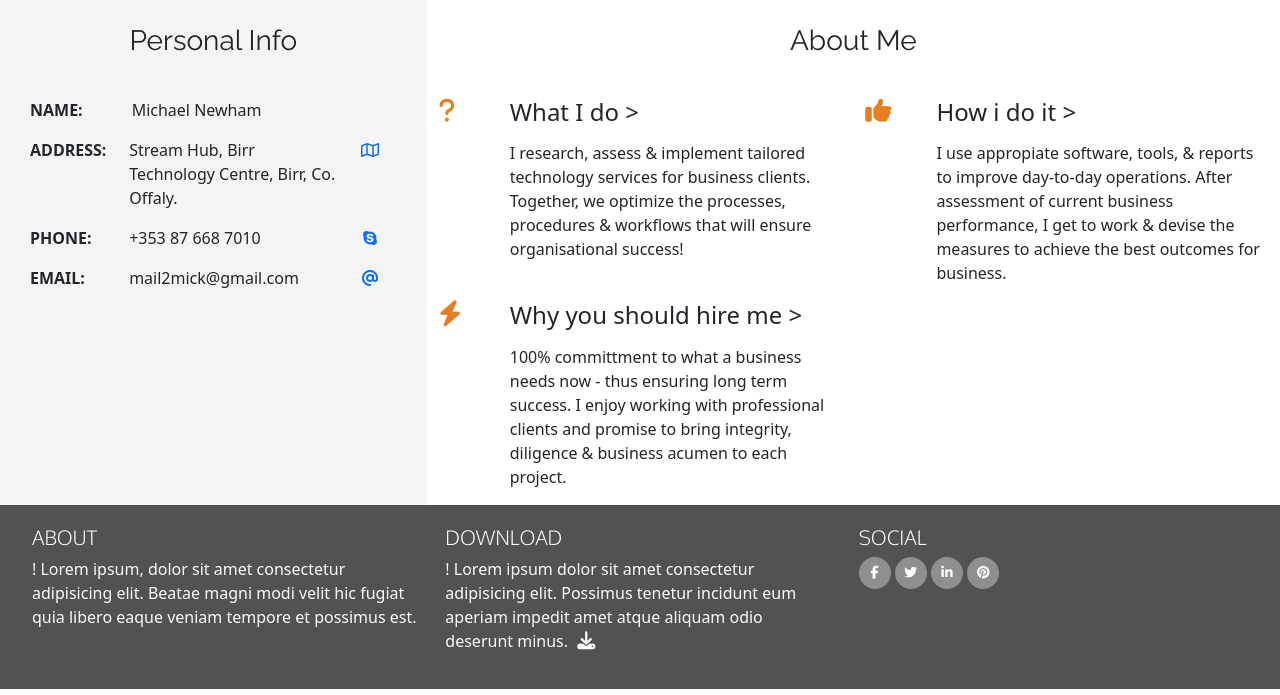
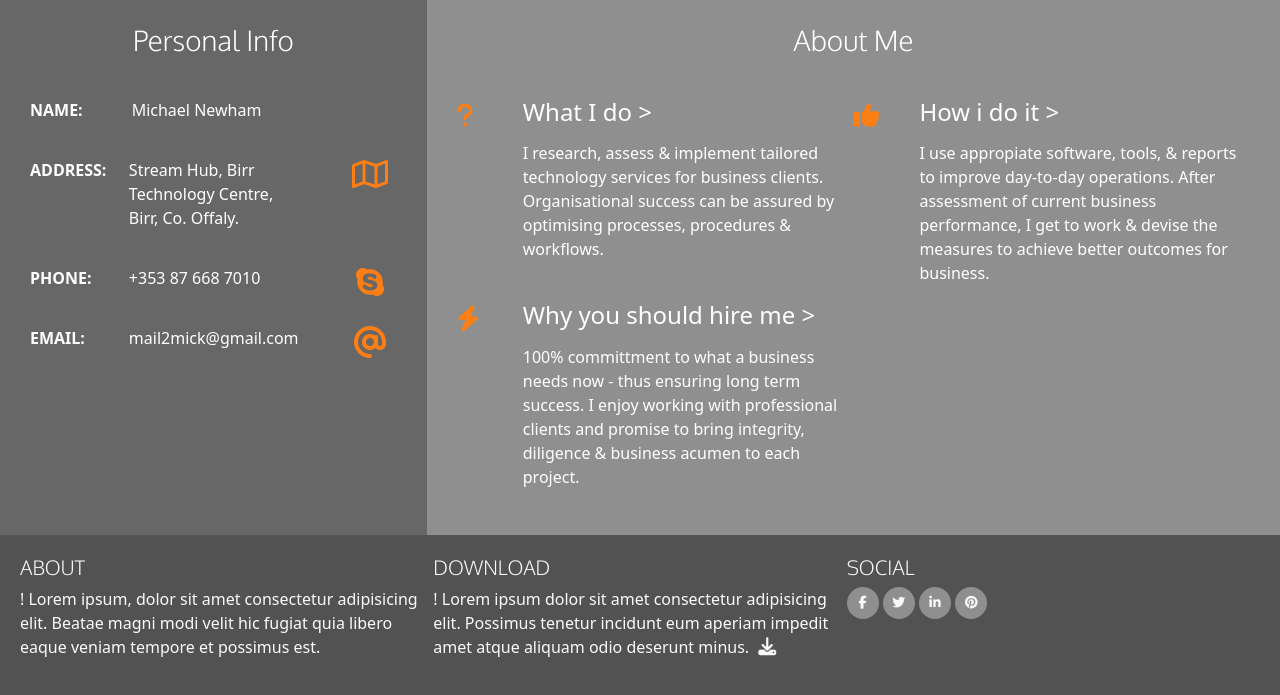
Before and after one commit to Code-Institute-Submissions/CI-Milestone-1_Michael_Newham_Resume, a PHP site: page / in a window 1280 px wide. Shown: the part 371-1066 px from the top of the page. Run offline with PHP 8.4, Linux system fonts and the light colour scheme; some libraries are stand-ins or nearby versions.

Commit message:
Added: An extra 'home' page. Adjusted icons and styling too.

```diff
--- a/assets/css/style.css
+++ b/assets/css/style.css
@@ -9,11 +9,13 @@
 }
 
 .bg-color-three-reasons {
-    background-color: #fff;
+    background-color: #8f8f8f;
+    color: #fff;
+    padding: 0 30px 30px;
 }
 
 .bg-color-personal-info {
-    background-color: #f4f4f4;
+    background-color: #676767;
 }
 
 .bg-color-work-history {
@@ -22,6 +24,10 @@
 
 .bg-color-contact {
     background-color: #fff;
+}
+
+.ui-menu-color-home {
+    background-color: #fd7e14;
 }
 
 .ui-menu-color-resume {
@@ -67,6 +73,10 @@ h4 {
     display: inline-block;
 }
 
+.row {
+    --bs-gutter-x: 0rem;
+}
+
 .row-table {
     display: table;
 }
@@ -75,6 +85,7 @@ h4 {
     display: table-cell;
     padding: 0 30px 30px;
     float: none;
+    color: #fff;
 }
 
 .section-heading-center {
@@ -83,11 +94,13 @@ h4 {
 
 .history-heading,
 .section-heading {
-    font-family: "Raleway", sans-serif;
-    font-weight: 400;
+    font-family: "Oxygen", sans-serif;
+    font-weight: 100;
+    font-size: 28px;
     margin-top: 25px;
     margin-bottom: 40px;
 }
+
 .col {
     --bs-gutter-x: 0rem;
 }
@@ -95,6 +108,11 @@ h4 {
 .col-12 {
     text-align: center;
 }
+
+/* .col-2 {
+    text-align: left; */
+    /* margin-left: 0px; */
+/* } */
 
 /* ------------------Heading */
 
@@ -112,6 +130,18 @@ header {
     background-repeat: no-repeat;
     background-size: cover;
     min-height: 360px; /* Originally 360px */
+    transition: all .5s ease-in-out;
+    -moz-transition: all .5s ease-in-out;
+    -webkit-transition: all .5s ease-in-out;
+}
+
+.logoedit {
+    background: url("../images/MichaelNewham.jpeg");
+    background-position: center;
+    background-repeat: no-repeat;
+    background-size: auto; /* Originally Cover */
+    background-color: #8f8f8f;
+    min-height: 250px; /* Originally 360px */
     transition: all .5s ease-in-out;
     -moz-transition: all .5s ease-in-out;
     -webkit-transition: all .5s ease-in-out;
@@ -138,6 +168,11 @@ header {
     margin: 0;
 }
 
+.container-fluid {
+    padding-right: 0;
+    padding-left: 0;
+}
+
 .menucontainer {
     font-size: 0;
 }
@@ -148,6 +183,15 @@ header {
 }
 
 #nav {
+    margin: 0;
+}
+
+#navhome li {
+    font-size: 14px;
+    padding: 0;
+}
+
+#navhome {
     margin: 0;
 }
 
@@ -249,7 +293,11 @@ footer {
 
 .three-reasons-icon {
     font-size: 26px;
-    color: #e67e22;
+    color: #fd7e14;
+    margin-top: 5px;
+    /* margin-left: 20px; */
+    /* margin-right: 5px;
+    margin-bottom: 10px; */
 }
 
 .three-reasons-heading {
@@ -259,7 +307,7 @@ footer {
 /* ------------------Personal Info */
 
 .personal-info-item {
-    /* margin-bottom: 20px; */
+    margin-bottom: 20px;
     /* margin-right: 50px; */
     display: flex;
     /* position: relative; */
@@ -296,14 +344,21 @@ footer {
     /* position: relative; */
     width: 60%;
     margin-left: 10px;
-
+    padding-right: 40px;
 }
 
 .personal-info-item .icon {
     /* position: relative; */
     width: 15%;
     text-align: center;
-    color: #6610f2;
+}
+
+.personal-info-item .icon a:hover {
+    color: #3498db;
+}
+
+.personal-info-item .icon a {
+    color: #fd7e14;
 }
 
 /* ------------------Skills */
--- a/index.html
+++ b/index.html
@@ -15,7 +15,27 @@
 <body>
     <header>
         <div class="row no-gutters">
-            <a class="col-md-4 logo" href="index.html"></a>
+            <!-- <a class="col-md-4 logo" href="index.html"></a>  -->
+            <!-- EDIT: above back if not working -->
+
+            <!-- <div class="row no-gutters"> -->
+            <div class="col-md-4">
+                <div class="row no-gutters">
+                    <div class="logoedit">
+                    </div>
+                </div>
+                <div class="row no-gutters">
+                        <div class="col">
+                            <ul id="navhome" class="list-inline menucontainer">
+                                <li class="col-12 col-sm-12 ui-menu-color-home list-inline-item menuitem">
+                                    <a href="index.html" class="hvr-sweep-to-bottom"><i class="fas fa-home fa-2x" aria-hidden="true"></i><span>Home</span></a>
+                                </li>
+                            </ul>
+                        </div>
+                </div>
+            </div>
+            <!-- EDIT: delete above if not working -->
+
             <div class="col-md-8">
                 <div class="row no-gutters bg-color-name-title">
                     <div class="col heading">
@@ -42,6 +62,7 @@
                     </div>
                 </div>
             </div>
+
         </div>
     </header>
     <section class="container-fluid">
@@ -83,7 +104,7 @@
                     <div class="icon">
                         <a target="_blank" href="http://maps.apple.com/?q=streamBIRR">
                             <a target="_blank" href="https://g.page/streamBIRR?share">
-                            <i class="fa fa-map-o" aria-hidden="true"></i>
+                            <i class="fa fa-map-o fa-2x" aria-hidden="true"></i>
                             <span class="sr-only">Work Location</span>
                         </a></a>
                     </div>
@@ -103,7 +124,7 @@
 
                     <div class="icon">
                         <a target="_blank" href="skype:michaelnewham?userinfo">
-                            <i class="fa fa-skype" aria-hidden="true"></i>
+                            <i class="fa fa-skype fa-2x" aria-hidden="true"></i>
                             <span class="sr-only">Skype Account Info</span>
                         </a>
                     </div>
@@ -123,7 +144,7 @@
 
                     <div class="icon">
                         <a target="_blank" href="mailto:mail2mick@gmail.com">
-                            <i class="fa fa-at" aria-hidden="true"></i>
+                            <i class="fa fa-at fa-2x" aria-hidden="true"></i>
                             <span class="sr-only">Email Address</span>
                         </a>
                     </div>
@@ -147,7 +168,7 @@
                             <div class="col-10">
                                 <h4 class="three-reasons-heading">What I do &gt;</h4>
                                 <p>
-                                    I research, assess & implement tailored technology services for business clients. Together, we optimize the processes, procedures & workflows that will ensure organisational success!
+                                    I research, assess & implement tailored technology services for business clients.  Organisational success can be assured by optimising processes, procedures & workflows.
                                 </p>
                             </div>
                         </div>
@@ -160,7 +181,7 @@
                             <div class="col-10">
                                 <h4 class="three-reasons-heading ">How i do it &gt;</h4>
                                 <p>
-                                    I use appropiate software, tools, & reports to improve day-to-day operations. After assessment of current business performance, I get to work & devise the measures to achieve the best outcomes for business.
+                                    I use appropiate software, tools, & reports to improve day-to-day operations. After assessment of current business performance, I get to work & devise the measures to achieve better outcomes for business.
                                 </p>
                             </div>
                         </div>
```
